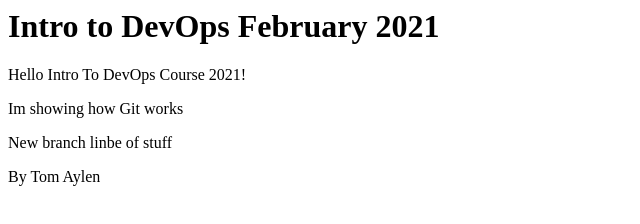
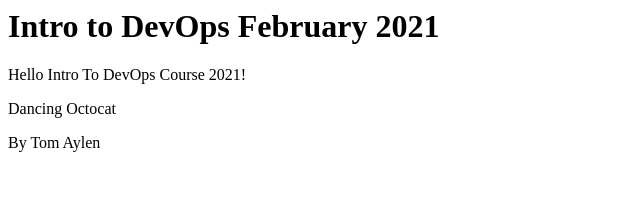
Before and after one commit to TomAylen/HelloNatives, a plain HTML site: page index.html in a window 1280 px wide. Shown: the whole page, without its empty margins (0-640 px from the left). Drawn offline with Linux system fonts and the light colour scheme.

Commit message:
changed few lines, added octobocat

```diff
--- a/index.html
+++ b/index.html
@@ -3,8 +3,7 @@
 
 <h1> Intro to DevOps February 2021 </h1>
   <p> Hello Intro To DevOps Course 2021! </p>
-  <p> Im showing how Git works </p>
-  New branch linbe of stuff
+  <p> Dancing Octocat </p>
   <p> By Tom Aylen </p>
 </body>
 </html>
```
